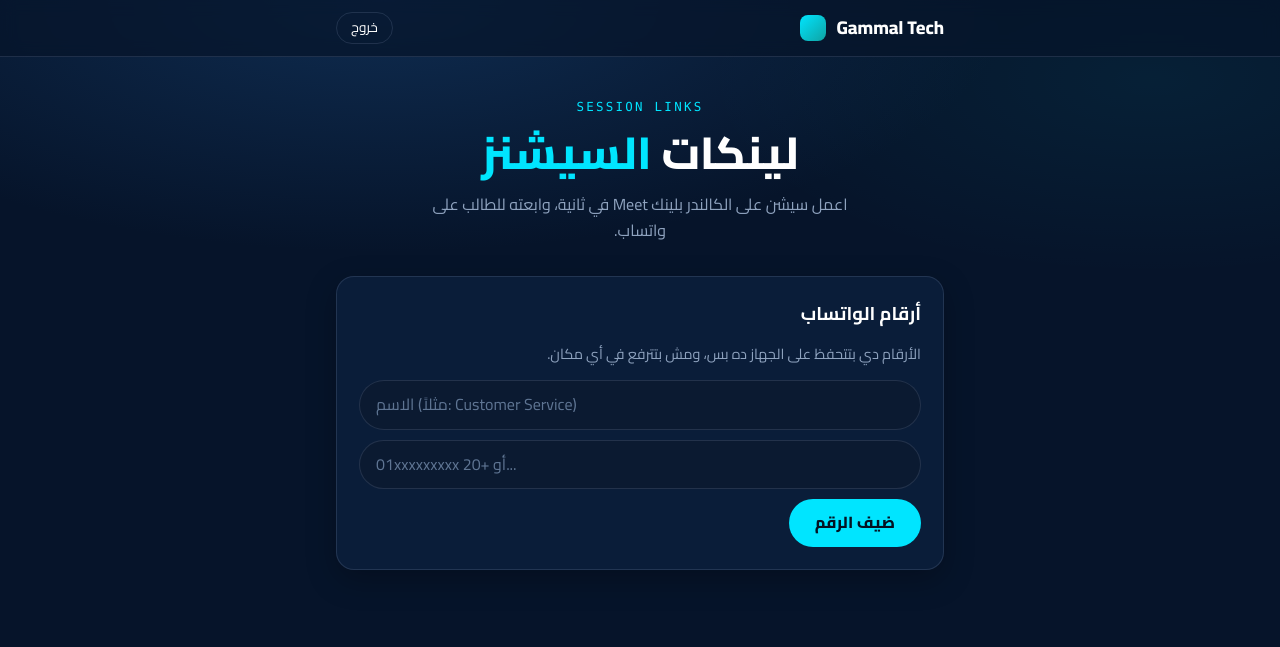
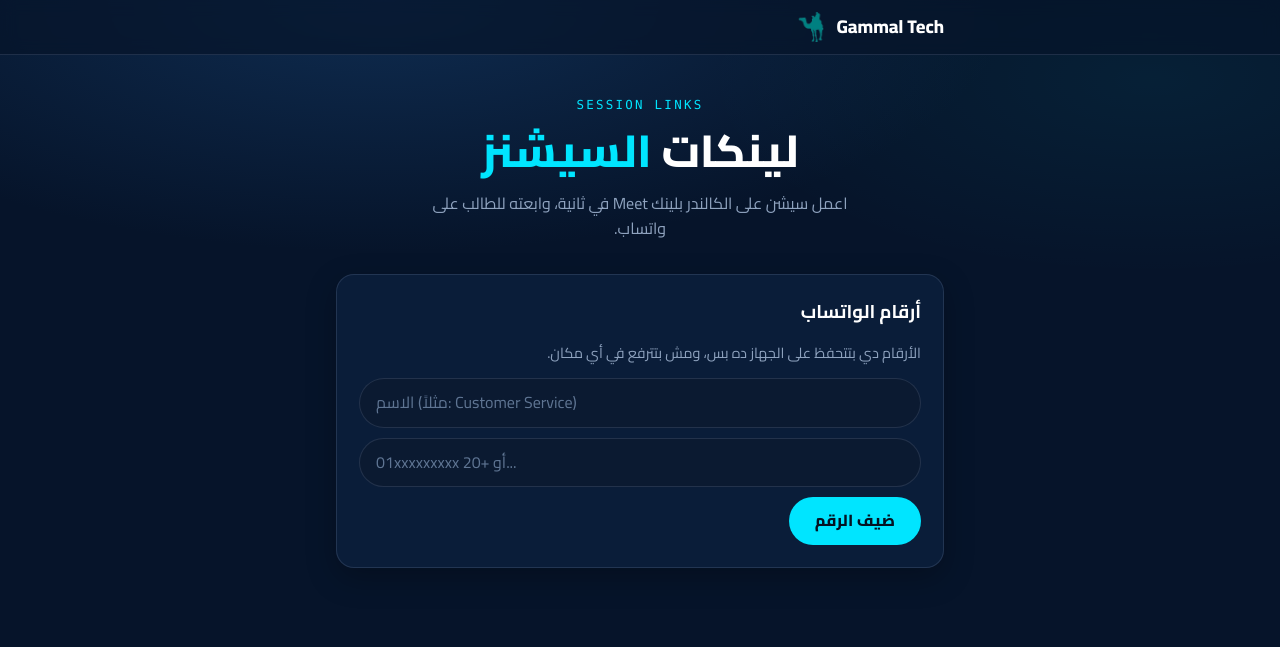
Before and after one commit to shadysaeed13112002-cloud/gammal-meet-links, a plain HTML site: page index.html in a window 1280 px wide. Drawn offline with Linux system fonts and the light colour scheme.

Commit message:
Add Gammal Tech logo, favicon and home-screen icon
Co-Authored-By: Claude Opus 5.5 <noreply@anthropic.com>
Claude-Session: https://claude.ai/code/session_01MJkHDvEus6N7QjCWzftRb4

```diff
--- a/index.html
+++ b/index.html
@@ -6,6 +6,8 @@
   <meta name="apple-mobile-web-app-capable" content="yes">
   <meta name="apple-mobile-web-app-title" content="Meet Links">
   <meta name="theme-color" content="#06142a">
+  <link rel="icon" type="image/png" href="favicon.png">
+  <link rel="apple-touch-icon" href="apple-touch-icon.png">
   <title>Gammal Meet Links</title>
   <link rel="preconnect" href="https://fonts.googleapis.com">
   <link rel="preconnect" href="https://fonts.gstatic.com" crossorigin>
@@ -18,8 +20,7 @@
   <nav class="nav">
     <div class="nav-in">
       <a class="brand" href="https://gammal.tech" target="_blank" rel="noopener" dir="ltr">
-        <!-- Replace with the real logo: <img src="logo.png" alt="" class="brand-logo"> -->
-        <span class="brand-logo" aria-hidden="true"></span>
+        <img src="logo.png" alt="" class="brand-logo">
         <span>Gammal Tech</span>
       </a>
       <div id="account" class="account" hidden>
--- a/style.css
+++ b/style.css
@@ -8,6 +8,7 @@
   --radius: 18px;
 }
 * { box-sizing: border-box; }
+[hidden] { display: none !important; }
 html { background: var(--bg); }
 body {
   margin: 0; min-height: 100vh; color: var(--text); font-size: 16px; line-height: 1.6;
@@ -24,7 +25,7 @@ a { color: var(--accent); }
 .nav { border-bottom: 1px solid var(--border); background: rgba(6, 20, 42, .7); backdrop-filter: blur(8px); position: sticky; top: 0; z-index: 5; }
 .nav-in { max-width: 640px; margin: 0 auto; padding: 12px 16px; display: flex; justify-content: space-between; align-items: center; gap: 12px; flex-wrap: wrap; }
 .brand { display: flex; align-items: center; gap: 10px; color: var(--text); text-decoration: none; font-weight: 800; font-size: 1.15rem; }
-.brand-logo { width: 26px; height: 26px; border-radius: 8px; background: linear-gradient(135deg, #00e5ff, #0fa3a3); display: inline-block; object-fit: contain; }
+.brand-logo { width: 30px; height: 30px; border-radius: 8px; background: linear-gradient(135deg, #00e5ff, #0fa3a3); display: inline-block; object-fit: contain; }
 img.brand-logo { background: none; }
 .account { color: var(--muted); font-size: .85rem; display: flex; gap: 10px; align-items: center; min-width: 0; }
 .account span { overflow: hidden; text-overflow: ellipsis; white-space: nowrap; max-width: 52vw; }
```
Also changed, not shown: apple-touch-icon.png (added), favicon.png (added), logo.png (added).
